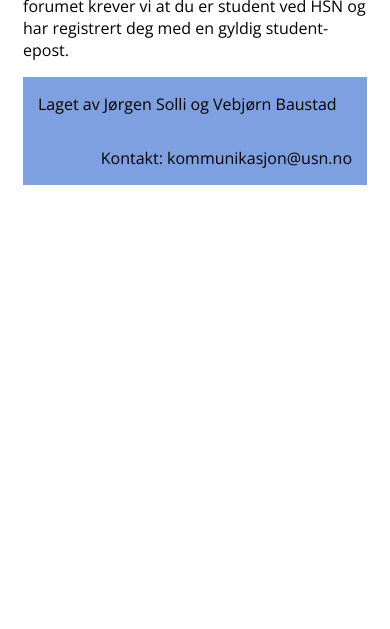
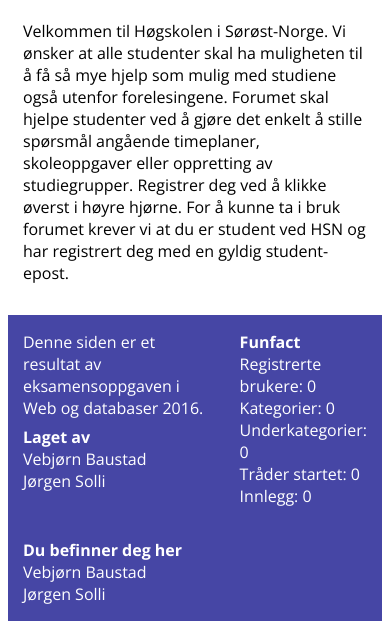
Before and after one commit to vBaustad/HSNForum, a PHP site: page /index.php in a window 390 px wide. Shown: the part 586-1215 px from the top of the page. Before the commit the page ends 771 px from the top, so only its background shows below. Run offline with PHP 8.4, Linux system fonts and the light colour scheme; data that the repository does not hold is empty; some libraries are stand-ins or nearby versions.

Commit message:
Mye mer CSS. Ferdig (?)  footer. Den er nå sticky btw. Formatert "chatbot" (som budre få nytt navn). La til et bilde også. lagt til ekstra sjekker om bruker er logget inn før tråder og innlegg vises. Samme med søkefunksjonen.

```diff
--- a/forum/www/chatbox.php
+++ b/forum/www/chatbox.php
@@ -82,12 +82,16 @@ _EOL;
 } else {
     echo <<<_EOL
         <div id="velkomstBoks">
-           <h1>Velkommen til HSNForum!</h1>
-                <p>Velkommen til Høgskolen i Sørøst-Norge. Vi ønsker at alle studenter skal ha muligheten til å få så mye hjelp som mulig med studiene også utenfor forelesingene.
-                    Forumet skal hjelpe studenter ved å gjøre det enkelt å stille spørsmål angående timeplaner, skoleoppgaver eller oppretting av studiegrupper.
-                    Registrer deg ved å klikke øverst i høyre hjørne. For å kunne ta i bruk forumet krever vi at du er student ved HSN og har registrert deg med en gyldig student-epost.
-                </p>
+            <h1>Velkommen til HSNForum!</h1>
+            <div class="velkommen_bilde_container">
+                <img class="velkommen_bilde" alt="HSN Forum" src="img/student.jpg">
+            </div>
+            <p class="velkommen_text">Velkommen til Høgskolen i Sørøst-Norge. Vi ønsker at alle studenter skal ha muligheten til å få så mye hjelp som mulig med studiene også utenfor forelesingene.
+                Forumet skal hjelpe studenter ved å gjøre det enkelt å stille spørsmål angående timeplaner, skoleoppgaver eller oppretting av studiegrupper.
+                Registrer deg ved å klikke øverst i høyre hjørne. For å kunne ta i bruk forumet krever vi at du er student ved HSN og har registrert deg med en gyldig student-epost.
+            </p>
         </div>
+        <div class="clearfix"></div>
 _EOL;
 
 }
--- a/forum/www/css/stylesheet-m.css
+++ b/forum/www/css/stylesheet-m.css
@@ -1,6 +1,6 @@
 /* MEDIA */
 @media (min-width: 768px) {
-    .container {
+    .container, footer {
         width: 720px
     }
 
@@ -10,7 +10,7 @@
 }
 
 @media (min-width: 992px) {
-    .container {
+    .container, footer {
         width: 940px
     }
 
@@ -20,7 +20,7 @@
 }
 
 @media (min-width: 1200px) {
-    .container {
+    .container, footer {
         width: 1140px
     }
 
@@ -41,6 +41,27 @@
 
     .forum.table th.rad-bredde-icon {
         width: 3em !important;
+    }
+
+    .chatbox-container {
+        width: 100% !important;
+    }
+
+    .velkommen_text {
+        float: none;
+        width: 100%;
+    }
+
+    .velkommen_bilde {
+        padding: 0;
+        width: 100%;
+        height: 200px;
+        object-fit: cover;
+    }
+    .velkommen_bilde_container {
+        float: none;
+        width: 100%;
+        overflow: hidden;
     }
 }
 
@@ -89,4 +110,21 @@
     .chatbox-container {
         width: 100% !important;
     }
+
+    .velkommen_text {
+        float: none;
+        width: 100%;
+    }
+
+    .velkommen_bilde {
+        padding: 0;
+        width: 100%;
+        height: 200px;
+        object-fit: cover;
+    }
+    .velkommen_bilde_container {
+        float: none;
+        width: 100%;
+        overflow: hidden;
+    }
 }
--- a/forum/www/css/stylesheet.css
+++ b/forum/www/css/stylesheet.css
@@ -2,6 +2,12 @@
 html {
     font-family: 'Open Sans', sans-serif;
     overflow-y: scroll;
+}
+
+body {
+    display: flex;
+    min-height: 96vh;
+    flex-direction: column;
 }
 
 /* SØK */
@@ -11,10 +17,6 @@ html {
 
 .table_sok tbody tr td {
     padding: 0 !important;
-}
-
-.sok_form {
-
 }
 
 .sok_text, #sok_btn {
@@ -386,6 +388,30 @@ html {
 }
 
 /* MAIN */
+#velkomstBoks {
+    width: 100%;
+    padding-bottom: 15px;
+}
+
+.velkommen_text {
+    float: left;
+    width: 45%;
+}
+
+.velkommen_bilde_container {
+    float: right;
+    width: 50%;
+    overflow: hidden;
+    margin-bottom: 12px;
+}
+
+.velkommen_bilde {
+    padding: 0;
+    width: 580px;
+    height: 200px;
+    object-fit: cover;
+}
+
 .box-icon-lukk {
     margin-right: 3px;
     margin-top: -5px;
@@ -395,7 +421,8 @@ html {
     padding-right: 15px;
     padding-left: 15px;
     margin-right: auto;
-    margin-left: auto
+    margin-left: auto;
+    flex: 1;
 }
 
 .page-header {
@@ -1062,12 +1089,71 @@ thead > tr:first-child > th {
 
 /* FOOTER */
 footer {
+    width: 100%;
     clear: both;
-    background: #7fa0e0;
+    background: #4646a5;
+    color: #ffffff;
     height: auto;
-    margin-top: 10px;
+    display: -webkit-box;
+    display: -moz-box;
+    display: -ms-flexbox;
+    display: -webkit-flex;
+    display: flex;
+    -webkit-flex-flow: row wrap;
+    flex-flow: row wrap;
+    text-align: center;
+}
+
+footer > * {
+    padding-left: 15px;
+    flex: 1 100%;
+}
+
+#footerleft {
+    flex: 2;
+    order: 1;
+}
+
+#footermiddle {
+    flex: 1;
+    order: 2;
+}
+
+#footerright {
+    flex: 1;
+    order: 3;
+}
+
+.footer {
     padding-right: 15px;
-    padding-left: 15px;
+}
+
+.footer_left_text {
+    text-align: left;
+}
+
+#footerleft > ul {
+    margin-top: 0;
+}
+
+.footer-li {
+    padding-left: 0;
+    list-style: none;
+    text-align: left;
+}
+
+.footer-li li a {
+    text-decoration: none;
+    color: #ffffff;
+}
+
+.footer-li li a:hover {
+    text-decoration: underline;
+    color: #cbcdff;
+}
+
+.footer-li li:first-child {
+    font-weight: 700;
 }
 
 /* POSITIONING ELEMENTS */
--- a/forum/www/includes/footer.php
+++ b/forum/www/includes/footer.php
@@ -1,12 +1,67 @@
+<?php
+
+// TODO: Skvis dette inn i èn spørring? COOOL!
+$sql_brukere = $conn->prepare("SELECT COUNT(bruker_id) FROM bruker");
+$sql_brukere->execute();
+$sql_brukere->store_result();
+$sql_brukere->bind_result($ant_brukere);
+$sql_brukere->fetch();
+
+$sql_kat = $conn->prepare("SELECT COUNT(kat_id) FROM kategori");
+$sql_kat->execute();
+$sql_kat->store_result();
+$sql_kat->bind_result($ant_kat);
+$sql_kat->fetch();
+
+$sql_ukat = $conn->prepare("SELECT COUNT(ukat_id) FROM underkategori");
+$sql_ukat->execute();
+$sql_ukat->store_result();
+$sql_ukat->bind_result($ant_ukat);
+$sql_ukat->fetch();
+
+$sql_traader = $conn->prepare("SELECT COUNT(traad_id) FROM traad");
+$sql_traader->execute();
+$sql_traader->store_result();
+$sql_traader->bind_result($ant_traader);
+$sql_traader->fetch();
+
+$sql_innlegg = $conn->prepare("SELECT COUNT(innlegg_id) FROM innlegg");
+$sql_innlegg->execute();
+$sql_innlegg->store_result();
+$sql_innlegg->bind_result($ant_innlegg);
+$sql_innlegg->fetch();
+
+
+?>
+</div> <!-- Container  -->
     <footer class="center">
-        <div class="pull-left">
-            <p>Laget av Jørgen Solli og Vebjørn Baustad</p>
+        <div id="footerleft" class="footer">
+            <p class="footer_left_text mar-bot">Denne siden er et resultat av eksamensoppgaven i Web og databaser 2016.</p>
+            <ul class="footer-li">
+                <li>Laget av</li>
+                <li><a href="#">Vebjørn Baustad</a></li>
+                <li><a href="#">Jørgen Solli</a></li>
+            </ul>
         </div>
-        <div class="pull-right">
-            <p>Kontakt: kommunikasjon@usn.no</p>
+        <div id="footermiddle" class="footer">
+            <ul class="footer-li">
+                <li>Funfact</li>
+                <li>Registrerte brukere: <?php  echo $ant_brukere ?></li>
+                <li>Kategorier: <?php  echo $ant_kat ?></li>
+                <li>Underkategorier: <?php  echo $ant_ukat ?></li>
+                <li>Tråder startet: <?php echo $ant_traader ?></li>
+                <li>Innlegg: <?php echo $ant_innlegg ?></li>
+            </ul>
+        </div>
+        <div id="footerright" class="footer">
+            <ul class="footer-li">
+                <li>Du befinner deg her</li>
+                <li>Vebjørn Baustad</li>
+                <li>Jørgen Solli</li>
+            </ul>
         </div>
         <div class="clearfix"></div>
     </footer>
-</div> <!-- Container  -->
+
 </body>
 </html>
--- a/forum/www/includes/functions.php
+++ b/forum/www/includes/functions.php
@@ -320,7 +320,6 @@ function hvorErJeg ($conn, $type, $id) {
             return $sql_kat_navn;
         }
     }
-
     elseif ($type == "ukat") {
         if ($stmt = $conn->prepare("SELECT kat_id, ukat_navn FROM underkategori WHERE ukat_id = ?")) {
             $stmt->bind_param("i", $id);
@@ -333,9 +332,8 @@ function hvorErJeg ($conn, $type, $id) {
             return array ($sql_kat_id, $sql_ukat_navn);
         }
     }
-
     else {
-        return false;
+        return "index.php";
     }
 }
 
--- a/forum/www/js/functions.js
+++ b/forum/www/js/functions.js
@@ -18,7 +18,6 @@ $(document).ready(function () {
         var getID = $(this).attr('id');
         var faclass = ".bildeID" + getID;
         var rowclass = ".radID" + getID;
-        // alert("rowclass = " + rowclass + " faclass = " + faclass + " getID = " + getID); //TODO: fjernes etter testing.
         $(rowclass).toggle();
         $(faclass).toggleClass('fa-caret-square-o-down').toggleClass('fa-caret-square-o-up');
         $(this).parent().toggleClass('tablehide');
```
Also changed, not shown: forum/www/kategori.php (+6 -1 lines), forum/www/sok.php (+27 -13 lines).
